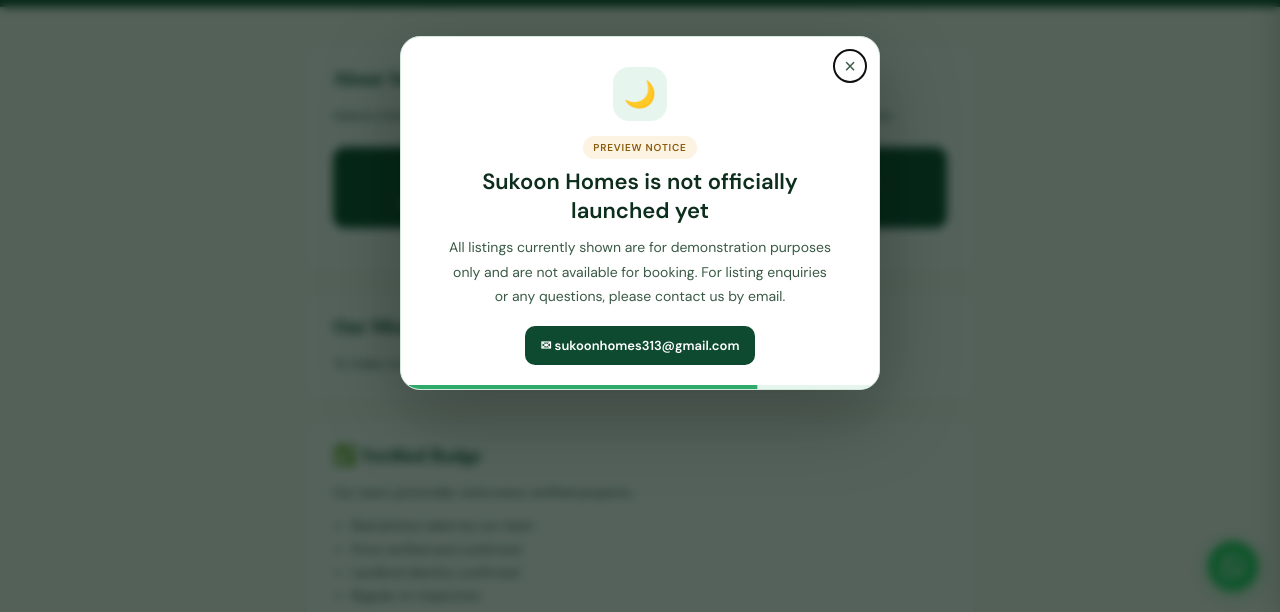
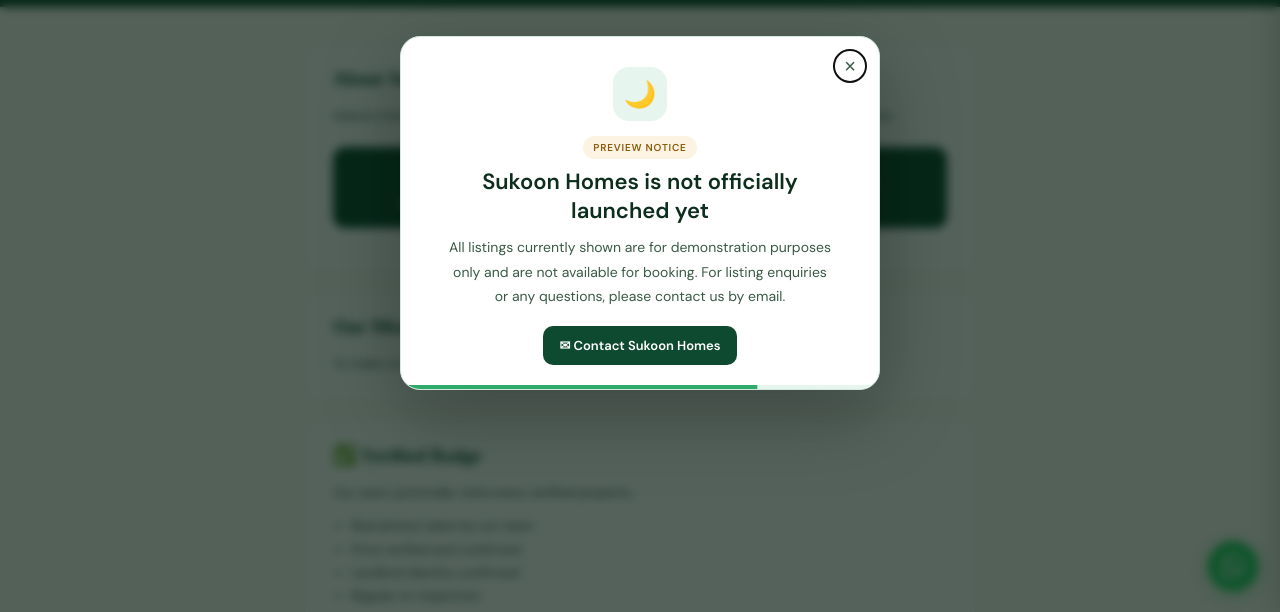
Before and after one commit to sukoonhomes313-crypto/sukoon-homes-site, a website: page about.html in a window 1280 px wide. Shown: the part 187-799 px from the top of the page. Drawn offline with Linux system fonts and the light colour scheme; no server answers.

Commit message:
Use professional branded contact label in pre-launch notice

```diff
--- a/about.html
+++ b/about.html
@@ -203,7 +203,7 @@ body.sh-notice-open{overflow:hidden}
     <div class="sh-notice-label" id="sh-notice-label">Preview Notice</div>
     <h2 class="sh-notice-title" id="sh-notice-title">Sukoon Homes is not officially launched yet</h2>
     <p class="sh-notice-text" id="sh-notice-text">All listings currently shown are for demonstration purposes only and are not available for booking. For listing enquiries or any questions, please contact us by email.</p>
-    <a class="sh-notice-mail" id="sh-notice-mail" href="mailto:sukoonhomes313@gmail.com">✉ sukoonhomes313@gmail.com</a>
+    <a class="sh-notice-mail" id="sh-notice-mail" href="mailto:sukoonhomes313@gmail.com?subject=Sukoon%20Homes%20Listing%20Enquiry">✉ Contact Sukoon Homes</a>
     <div class="sh-notice-timer" aria-hidden="true"><span></span></div>
   </div>
 </div>
```
